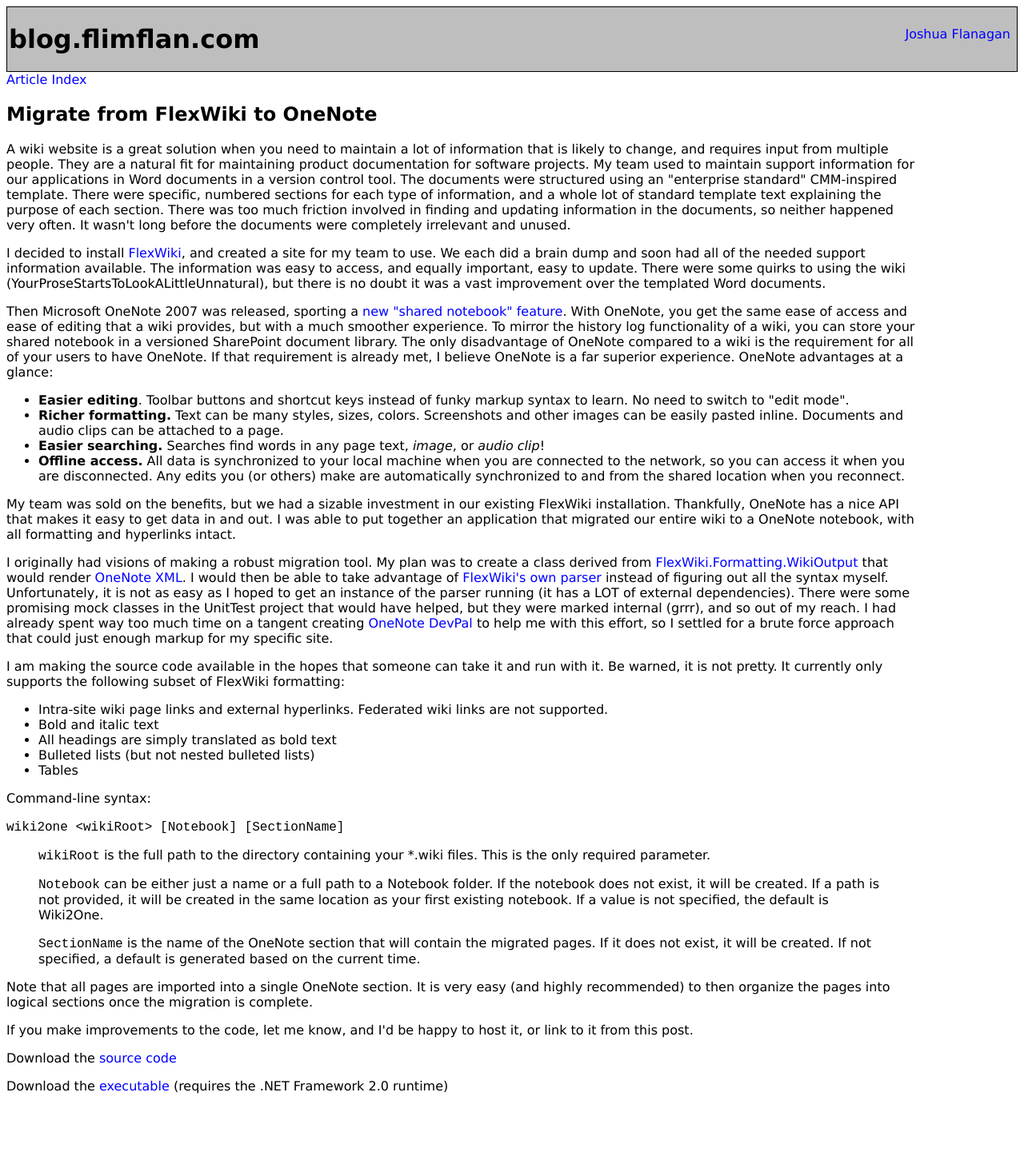
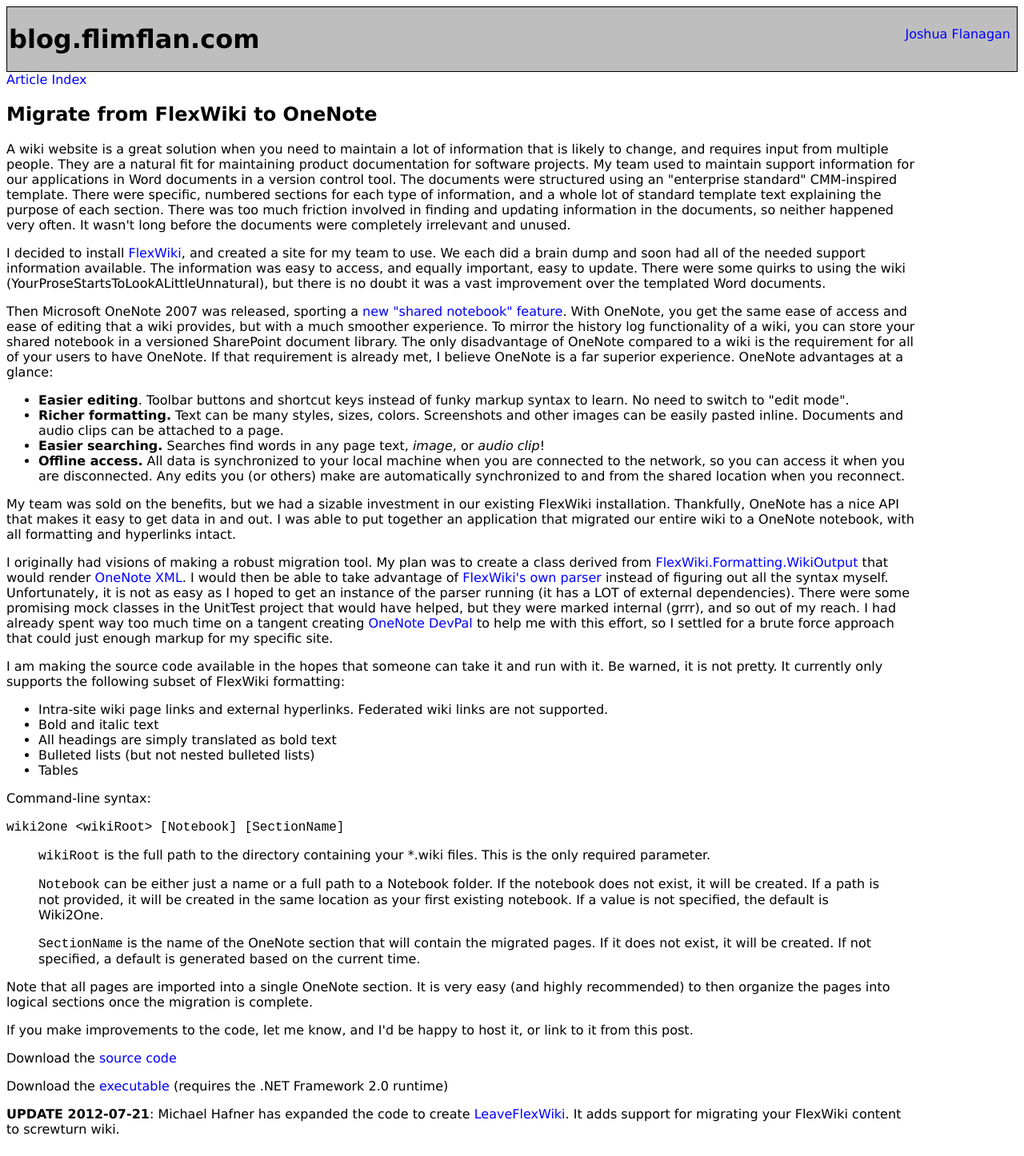
Before and after one commit to flimflan/flimflan.github.com, a Jekyll site: the page built from _posts/2007-02-18-migrate-from-flexwiki-to-onenote.html, in a window 1280 px wide. Shown: the whole page at 80% size. Built offline with Jekyll 4.4.1, drawn with Linux system fonts in a browser that asks for light colours; before the commit the page ends 1392 px from its top, so only the background shows below that.

Commit message:
Add link to LeaveFlexWiki project

```diff
--- a/_posts/2007-02-18-migrate-from-flexwiki-to-onenote.html
+++ b/_posts/2007-02-18-migrate-from-flexwiki-to-onenote.html
@@ -40,3 +40,5 @@
 <p>If you make improvements to the code, let me know, and I'd be happy to host it, or link to it from this post.</p>
 <p>Download the <a href="/assets/downloads/Wiki2One_source.zip">source code</a></p>
 <p>Download the <a href="/assets/downloads/Wiki2One.zip">executable</a> (requires the .NET Framework 2.0 runtime)</p>
+<p><strong>UPDATE 2012-07-21</strong>: Michael Hafner has expanded the code to create <a href="http://sourceforge.net/projects/leaveflexwiki/">LeaveFlexWiki</a>.
+It adds support for migrating your FlexWiki content to screwturn wiki.</p>
```
